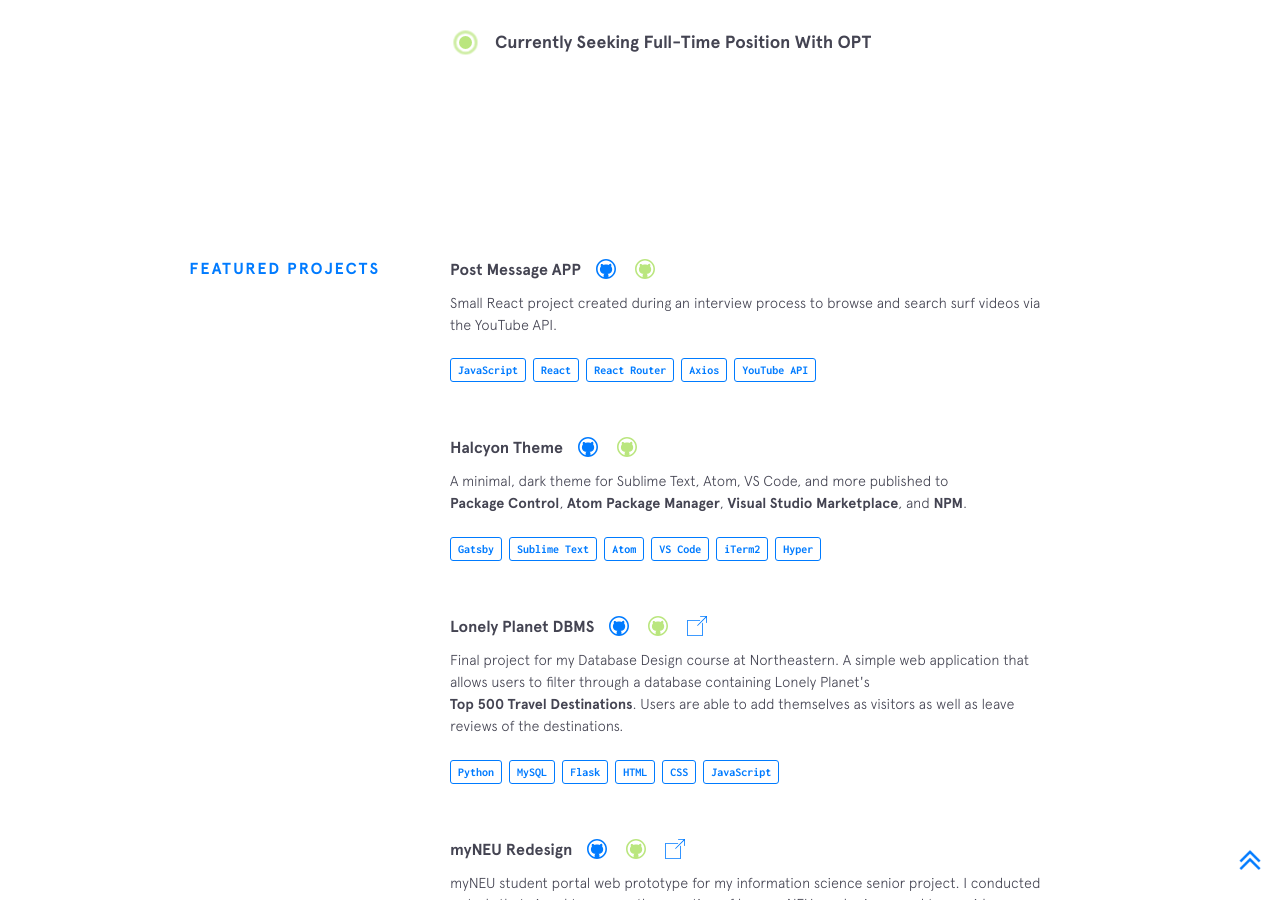
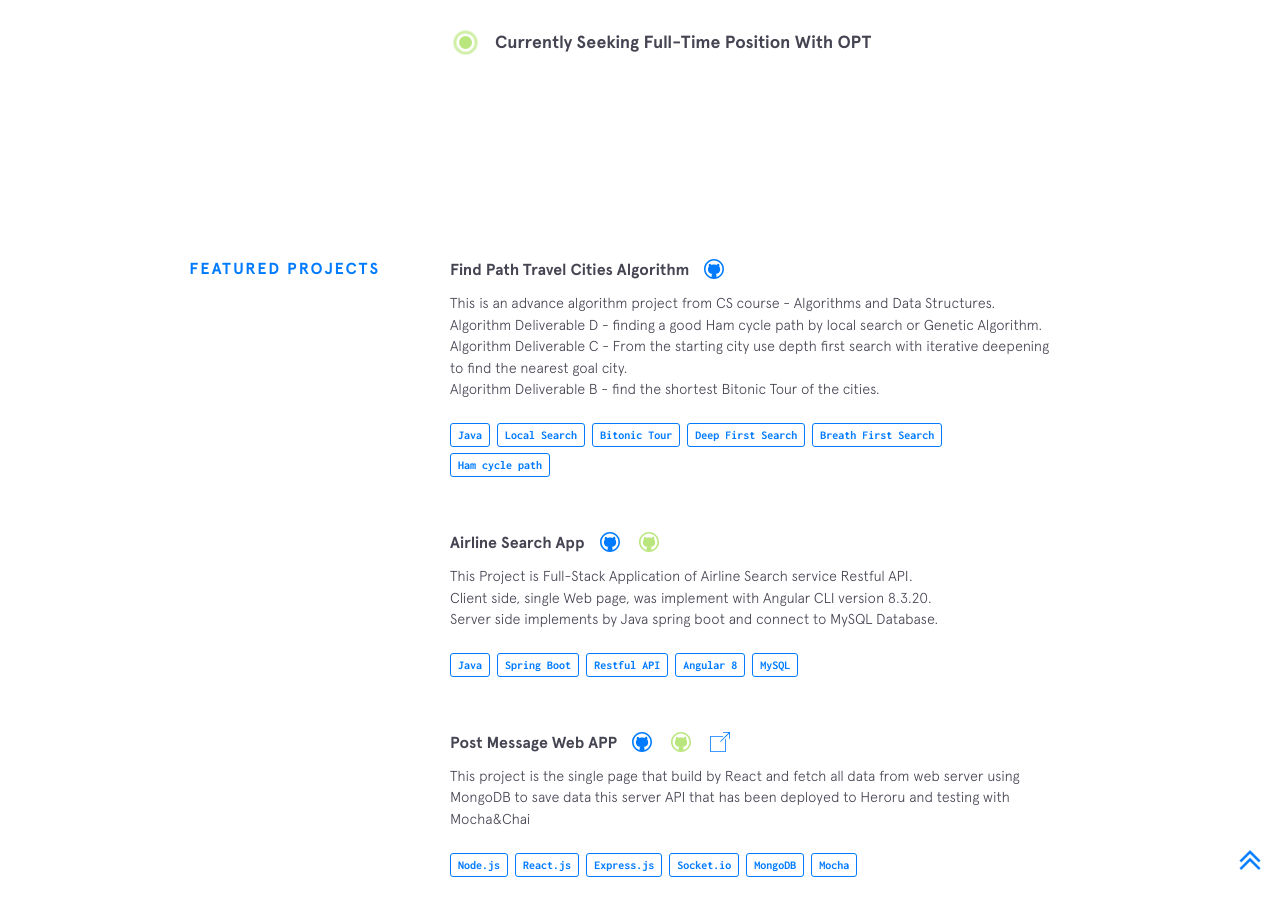
Before and after one commit to ping58972/ping-profile, a Jekyll site: the page built from index.html, in a window 1280 px wide and 900 px high, scrolled down 1369 px. Built offline with Jekyll 4.4.1, drawn with Linux system fonts in a browser that asks for light colours; nearby versions of some CDN libraries; some of the changed text lies outside the part shown.

Commit message:
finished on Oct 4 2021

```diff
--- a/_data/course-projects.yml
+++ b/_data/course-projects.yml
@@ -1,19 +1,47 @@
-- name: Surf Videos
-  url: https://github.com/bchiang7/Surf-Videos
-  code: https://github.com/bchiang7/Surf-Videos
-  description: Small React project created during an interview process to browse and search surf videos via the YouTube API.
+- name: The Null Pointer and Other Tricks in XV6-OS
+  url: ""
+  client_code: ""
+  server_code: https://github.com/ping58972/Metropolitan-State-University-All-Courses/tree/main/Operating_Systems-ICS%20462_02-Spring2021/Projects/ICS462/CODE/Project3
+  description: Operating Systems --- ICS 462 Spring 2021 </br> XV6 Operating System Projects 3. </br>
+              Part A - Null-pointer Dereference. </br>
+              Part B - Stack Rearrangement.
   used:
-    - thing: JavaScript
-    - thing: React
-    - thing: React Router
-    - thing: Axios
-    - thing: YouTube API
+    - thing: C
+    - thing: XV6 OS
+    - thing: Linux Ubuntu
+    - thing: File System Management
+    - thing: Memory Management
+
+- name: File Sender and Receiver Networking
+  url: ""
+  client_code: ""
+  server_code: https://github.com/MSU-ICS460-01-Team03/project01-udp
+  description: Networks and Security  --- ICS 460 Fall 2021 </br>
+                Project 01 --- End to End networking program, implement by Java Socket, Datagram.</br>
+                sends files to the receiver using UDP Socket.
+  used:
+    - thing: Java
+    - thing: Socket
+    - thing: UDP
+
+- name: Parallel and Distributed Algorithms class
+  url: ""
+  client_code: ""
+  server_code: https://github.com/ping58972/Metropolitan-State-University-All-Courses/tree/main/Parallel_and_Distributed_Algorithms-ICS440_01-Fall2021
+  description: Parallel and Distributed Algorithms --- ICS 440-01 Fall 2021 </br>
+  used:
+    - thing: Java
+    - thing: Object Oriented Programming
+    - thing: Mutiple Thread Programming
+    - thing: Parallel Programming
+    - thing: Thread Pools
+    - thing: Dead Lock
 
 - name: Working with Cloud Virtual Machines
   url: ""
   client_code: ""
   server_code: https://github.com/ping58972/Metropolitan-State-University-All-Courses/tree/main/Distributed_and_Cloud_Computing-ICS432_01-Fall2021/Assignment-01
-  description: ICS 432 - 01 --- Distributed and Cloud Computing Fall 2021 --- Assignment 01</br>
+  description:  Distributed and Cloud Computing --- ICS 432 Fall 2021 Fall 2021 </br>Assignment 01</br>
                  Exercise 1 - Hosting a web site on an AWS EC2 instance. </br>
                  Exercise 2 - Data Analysis using SQL on a GCP Virtual Machine.
   used:
@@ -24,3 +52,49 @@
     - thing: GCP
     - thing: GCP Compute-Egnine
     - thing: GCP Cloud-SQL
+
+- name: Grocery Store Application
+  url: ""
+  client_code: ""
+  server_code: https://github.com/ICS-372-2-GroupProject/CoopGroceryStore
+  description: Object Oriented Design and Implementation --- ICS 372_02 Spring 2021 </br>
+                This project was working within 5 members team. We designed the Document and
+                 used OOP wiht Java to implement the Design Pattern for complete the project. </br>
+                 A small co-op grocery store works by having members join it by paying a certain fee.
+  used:
+    - thing: Java
+    - thing: Object Oriented Programming
+    - thing: Adapter Design Pattern
+    - thing: Facade Design Pattern
+    - thing: Iterator Design Pattern
+    - thing: Mediator Design Pattern
+    - thing: State Design Pattern
+    - thing: Visitor Design Pattern
+    - thing: Command Design Pattern
+    - thing: Observer Design Pattern
+
+- name: Find Path Travel Cities Algorithm
+  url: ""
+  client_code: ""
+  server_code: https://github.com/ping58972/Metropolitan-State-University-All-Courses/tree/main/Algorithms%20and%20Data%20Structures-ICS%20340_01-Spring2021/publish
+  description: Algorithms and Data Structures --- ICS 340 Spring 2021  </br> Advance Algorithm Projects </br>
+              Deliverable D - finding a good Ham cycle path by local search.</br>
+              Deliverable C - From the starting city (val = “S”) use depth first search with iterative deepening to find the nearest goal city (val = “G”).</br>
+              Deliverable B - program to find the shortest bitonic tour of the cities. The algorithm for the bitonic tour is well known.
+  used:
+    - thing: Java
+    - thing: Local Search
+    - thing: Bitonic Tour
+    - thing: Deep First Search
+    - thing: Breath First Search
+    - thing: Ham cycle path
+
+- name: Restuarant Database Management
+  url: ""
+  client_code: ""
+  server_code: https://github.com/ping58972/Metropolitan-State-University-All-Courses/tree/main/Database_Magerment_Systems-ICS311-02-Fall2020/Publish
+  description: Database Management Systems --- ICS 311 Fall 2020 </br> Database Implementation on MySQL by Java and JDBC. </br>
+  used:
+    - thing: Java Swing
+    - thing: MySQL
+    - thing: JDBC
--- a/_data/featured-projects.yml
+++ b/_data/featured-projects.yml
@@ -1,56 +1,99 @@
-- name: Post Message APP
+- name: Find Path Travel Cities Algorithm
   url: ""
-  code: https://github.com/bchiang7/Surf-Videos
-  description: Small React project created during an interview process to browse and search surf videos via the YouTube API.
+  client_code: ""
+  server_code: https://github.com/ping58972/Metropolitan-State-University-All-Courses/tree/main/Algorithms%20and%20Data%20Structures-ICS%20340_01-Spring2021/publish
+  description: This is an advance algorithm project from CS course - Algorithms and Data Structures.  </br>
+              Algorithm Deliverable D - finding a good Ham cycle path by local search or Genetic Algorithm.</br>
+              Algorithm Deliverable C - From the starting city use depth first search with iterative deepening to find the nearest goal city.</br>
+              Algorithm Deliverable B - find the shortest Bitonic Tour of the cities.
   used:
-    - thing: JavaScript
-    - thing: React
-    - thing: React Router
-    - thing: Axios
-    - thing: YouTube API
+    - thing: Java
+    - thing: Local Search
+    - thing: Bitonic Tour
+    - thing: Deep First Search
+    - thing: Breath First Search
+    - thing: Ham cycle path
 
-- name: Halcyon Theme
+- name: Airline Search App
+  server_code: https://github.com/ping58972/unitedairline-search-app-server/tree/master/flight-search
+  client_code: https://github.com/ping58972/unitedairline-search-app-client
   url: ""
-  code: https://github.com/bchiang7/halcyon-site
-  description: A minimal, dark theme for Sublime Text, Atom, VS Code, and more published to <a class="underline-link" href="https://packagecontrol.io/packages/Halcyon%20Theme">Package Control</a>, <a class="underline-link" href="https://atom.io/themes/halcyon-syntax">Atom Package Manager</a>, <a class="underline-link" href="https://marketplace.visualstudio.com/items?itemName=brittanychiang.halcyon-vscode">Visual Studio Marketplace</a>, and <a class="underline-link" href="https://www.npmjs.com/package/hyper-halcyon-theme">NPM</a>.
+  description: This Project is Full-Stack Application of Airline Search service Restful API. </br> Client side, single Web page, was implement with Angular CLI version 8.3.20. </br>
+          Server side implements by Java spring boot and connect to MySQL Database.
   used:
-    - thing: Gatsby
-    - thing: Sublime Text
-    - thing: Atom
-    - thing: VS Code
-    - thing: iTerm2
-    - thing: Hyper
+    - thing: Java
+    - thing: Spring Boot
+    - thing: Restful API
+    - thing: Angular 8
+    - thing: MySQL
 
-- name: Lonely Planet DBMS
-  url: https://github.com/bchiang7/CS3200-Project
-  code: https://github.com/bchiang7/CS3200-Project
-  description: Final project for my Database Design course at Northeastern. A simple web application that allows users to filter through a database containing Lonely Planet's <a class="underline-link" href="https://www.amazon.com/Lonely-Planets-Ultimate-Travel-Places/dp/1760342777" target="_blank">Top 500 Travel Destinations</a>. Users are able to add themselves as visitors as well as leave reviews of the destinations.
+- name: Post Message Web APP
+  server_code: https://github.com/ping58972/testing-node-rest-api-mocha-chai
+  client_code: https://github.com/ping58972/react-restful-api-basic-socket-io
+  url: https://ping58972.github.io/react-restful-api-basic-socket-io
+  description: This project is the single page that build by React and fetch all data from web server
+              using MongoDB to save data this server API that has been deployed to Heroru and testing with Mocha&Chai
   used:
+    - thing: Node.js
+    - thing: React.js
+    - thing: Express.js
+    - thing: Socket.io
+    - thing: MongoDB
+    - thing: Mocha
+
+- name: Working with Cloud Virtual Machines
+  url: ""
+  client_code: ""
+  server_code: https://github.com/ping58972/Metropolitan-State-University-All-Courses/tree/main/Distributed_and_Cloud_Computing-ICS432_01-Fall2021/Assignment-01
+  description:  This is an Assignment from CS course - Distributed and Cloud Computing. </br>
+                 Part 1 is Hosting a web site on an AWS EC2 instance. </br>
+                 Part 2 is Data Analysis using SQL on a GCP Virtual Machine.
+  used:
+    - thing: AWS
+    - thing: AWS EC2
+    - thing: AWS S3
+    - thing: AWS EFS
+    - thing: GCP
+    - thing: GCP Compute-Egnine
+    - thing: GCP Cloud-SQL
+
+- name: Predict Profits and Prices
+  url: ""
+  client_code: ""
+  server_code: https://github.com/ping58972/LinearRegression_Practice
+  description: First, linear regression with one variable to predict profits for a food truck. </br>
+        Second, linear regression with multiple variables to predict the prices of houses.
+        wanting to know what a good market price would be.
+  used:
+    - thing: Linear Regression Algorithm
+    - thing: Machine Learning
     - thing: Python
-    - thing: MySQL
-    - thing: Flask
-    - thing: HTML
-    - thing: CSS
-    - thing: JavaScript
+    - thing: Numpy
+    - thing: Jupyter
 
-- name: myNEU Redesign
-  url: https://bchiang7.github.io/Redesign-myNEU/
-  code: https://github.com/bchiang7/Redesign-myNEU
-  description: myNEU student portal web prototype for my information science senior project. I conducted a study that aimed to answer the question of how myNEU can be improved to provide students at Northeastern with a better user experience. Informed by usability metrics gathered from user tests, I redesigned and developed a web prototype of myNEU.
+- name: Clinic Management
+  server_code: https://github.com/ping58972/clinic-management
+  client_code: ""
+  url: ""
+  description: Java - core Java se8.
+        JSP - java service page for dynamic web page.
+        Servlet - Used to implement web server with java.
+       JDBC - java database connectivity API for connect with MySQL.
+        Tomcat server - run server side for render web page.
   used:
-    - thing: Jekyll
-    - thing: HTML
-    - thing: SCSS
-    - thing: JavaScript
+    - thing: Java
+    - thing: JDBC
+    - thing: JSP
+    - thing: Tomcat server
+    - thing: Servlet
 
-- name: Crowd DJ
+- name: Manager Mobile App
+  server_code: ""
+  client_code: https://github.com/ping58972/manager-mobile-app
   url: ""
-  code: https://github.com/crowddj/crowddj-react
-  description:
-    A web app that allows people who are at a party or social gathering with a DJ to request songs via their smartphones. The web app allows people to see the currently playing song, request songs, upvote songs, and rate songs so the DJ can see how the crowd is feeling and act accordingly. In other words, Crowd DJ is essentially a crowdsourced music queue. <br>
-    <a class="small" href="http://projects.hackbeanpot.com/2017-projects.html">🏆 Won Best UI/UX Design at Hackbeanpot 2017 🏆</a>
+  description: This mobile app is for practice react native, react reduxe, and google firebase that implement
+              by android studio, etc.
   used:
-    - thing: React
-    - thing: Sass
-    - thing: Firebase
-    - thing: Spotify API
+    - thing: Google Firebase
+    - thing: Redux
+    - thing: React-Native
--- a/_includes/intro.html
+++ b/_includes/intro.html
@@ -8,7 +8,7 @@
   </h1>
 
   <h2 class="intro__tagline">I'm
-    <span class="name">Nalongsone Danddnk</span>. I am a new graduate (May 2022), and looking for a full-time job
+    <span class="name">Nalongsone Danddnk</span>. I am a new graduate, and looking for a full-time job
     opportunity to enter to IT Industry, Software development, Data Analysis...
 
   </h2>
```
Also changed, not shown: _data/mldl-projects.yml (+27 -27 lines), _data/skills.yml (+17 -18 lines), 1 other file.
